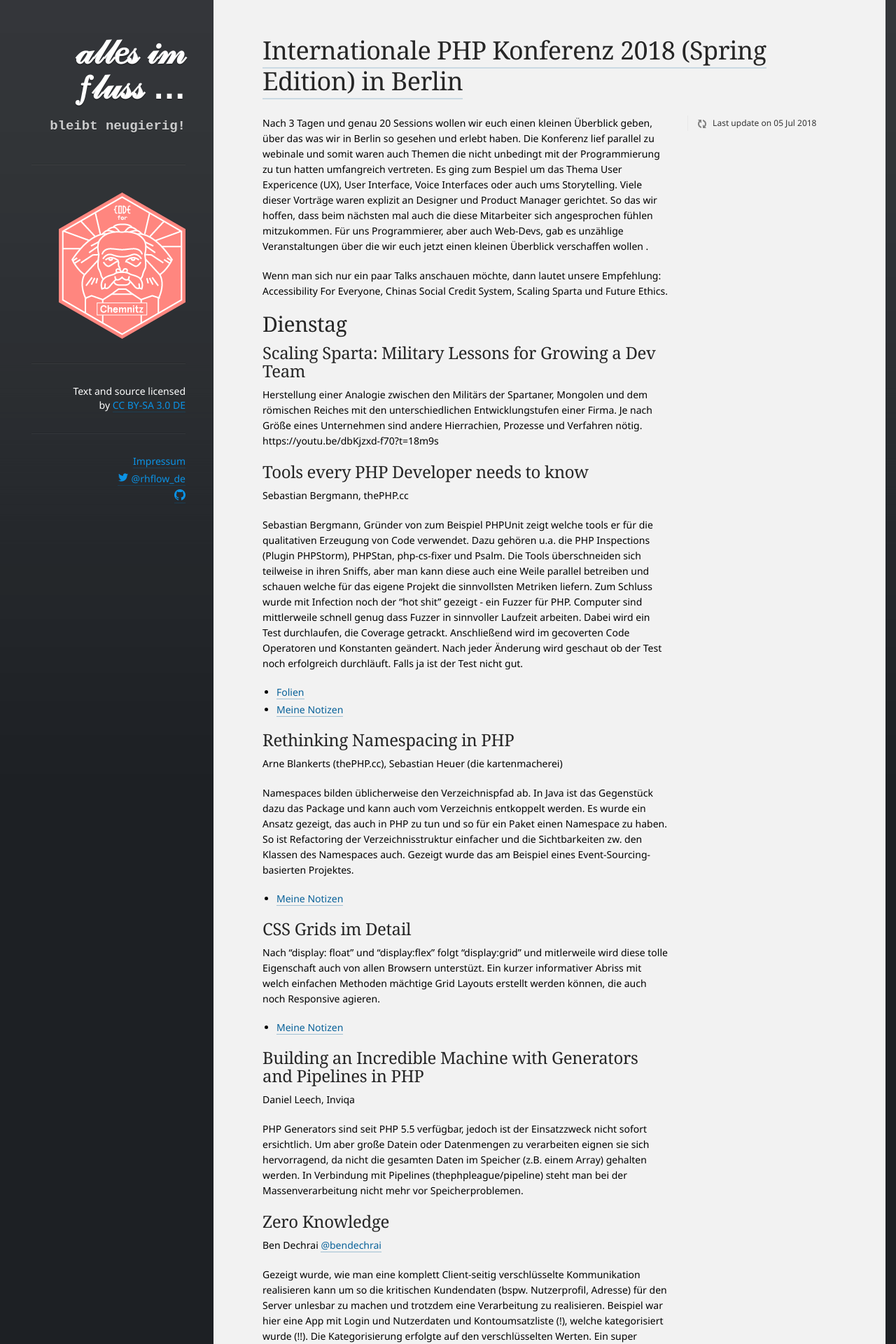
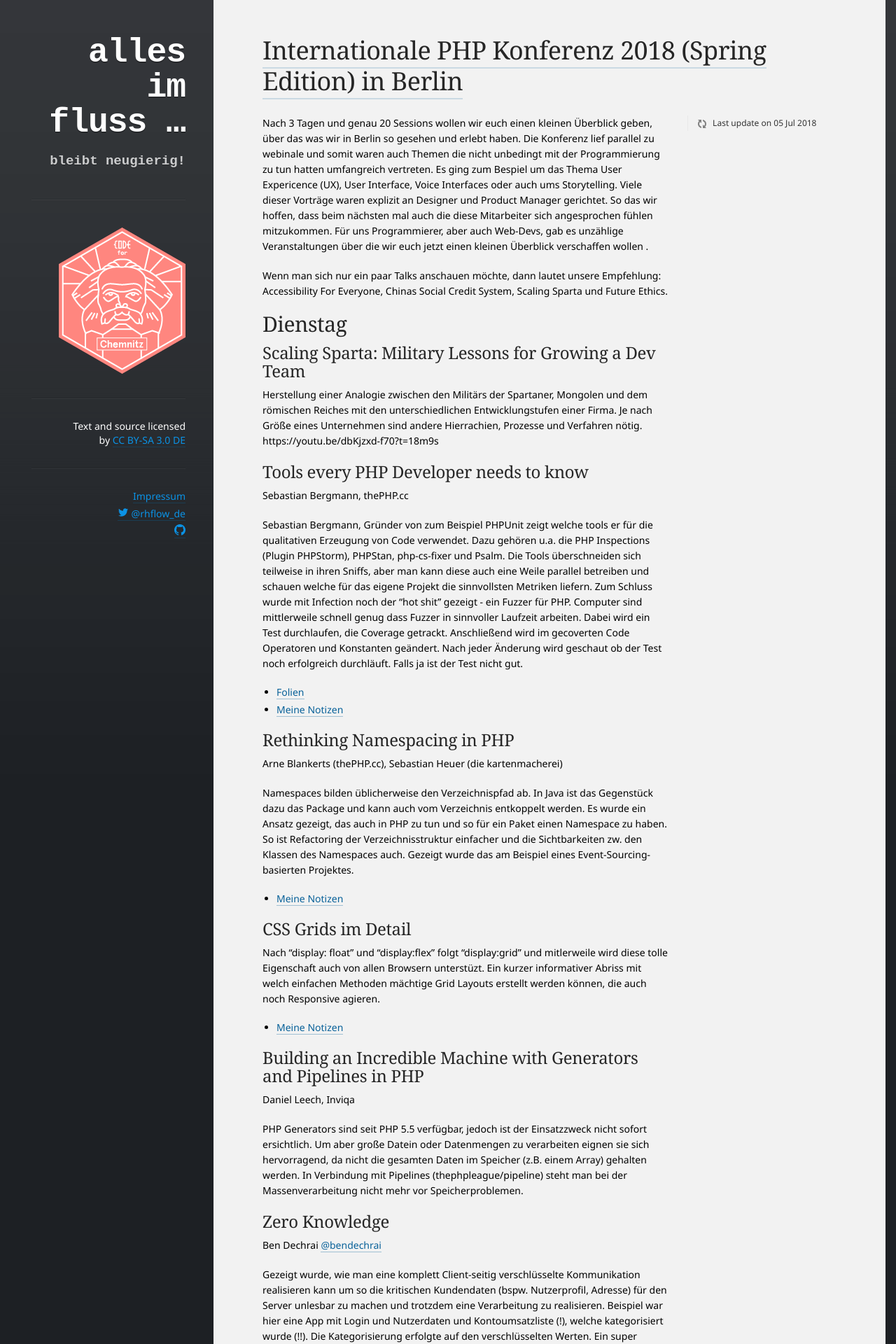
Before and after one commit to ronnyhartenstein/ronnyhartenstein.github.io, a Jekyll site: the page built from index.html, in a window 1280 px wide. Shown: the top 1920 px of the page at 70% size. Built offline with Jekyll 4.4.1, drawn with Linux system fonts in a browser that asks for light colours.

Commit message:
Site Titel

```diff
--- a/_includes/site-header.html
+++ b/_includes/site-header.html
@@ -1,6 +1,6 @@
 <header id="masthead" class="site-header" role="banner">
   <div>
-    <h1 class="site-title"><a href="{{ site.baseurl }}/" title="alles im fluss &#8230;" rel="home">𝒶𝓁𝓁𝑒𝓈 𝒾𝓂 𝑓𝓁𝓊𝓈𝓈 &#8230;</a></h1>
+    <h1 class="site-title"><a href="{{ site.baseurl }}/" title="alles im fluss &#8230;" rel="home">alles im fluss &#8230;</a></h1>
     <h2 class="site-description">bleibt neugierig!</h2>
   </div>
 </header><!-- #masthead .site-header -->
--- a/_sass/_displace-style.scss
+++ b/_sass/_displace-style.scss
@@ -685,7 +685,7 @@
 .site-title {
 	margin-bottom: 5px;
 	line-height: 50px;
-	font-family: "Arial", sans-serif;
+	font-family: "Courier New", courier;
 	font-weight: 700;
 	font-size: 48px;
 	letter-spacing: -1px;
```
